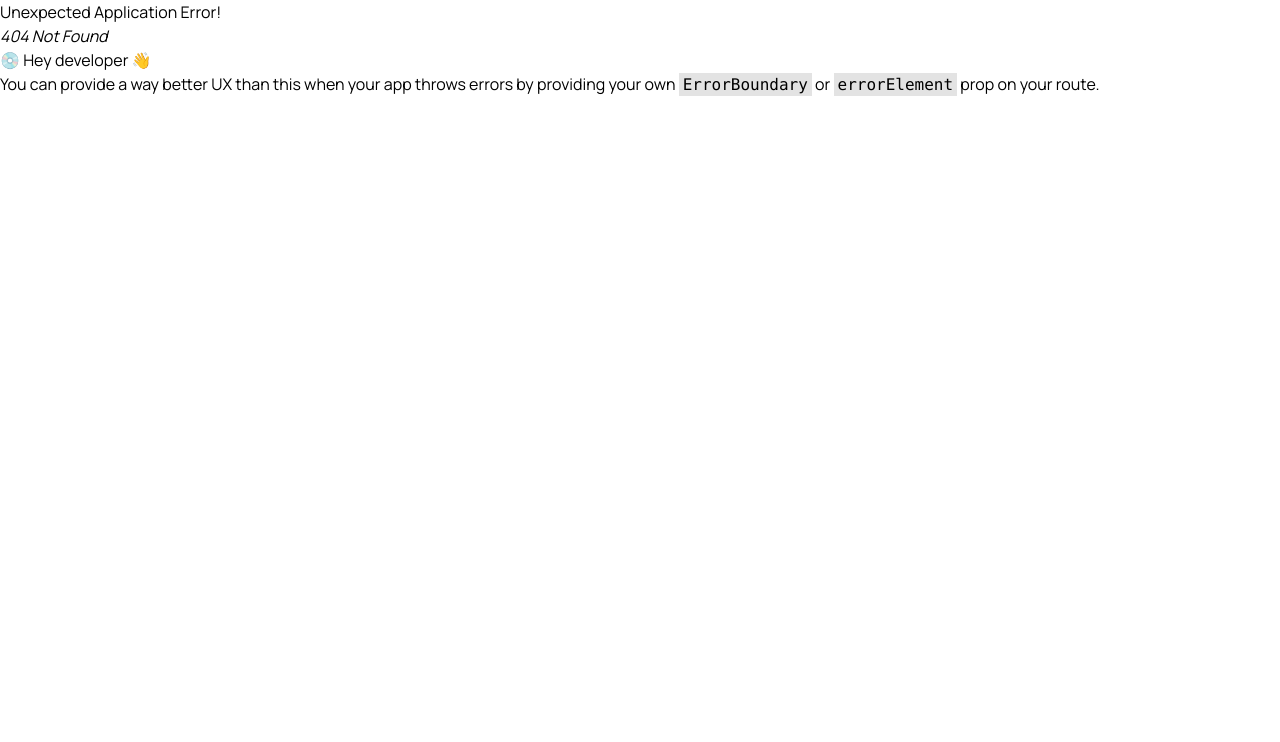
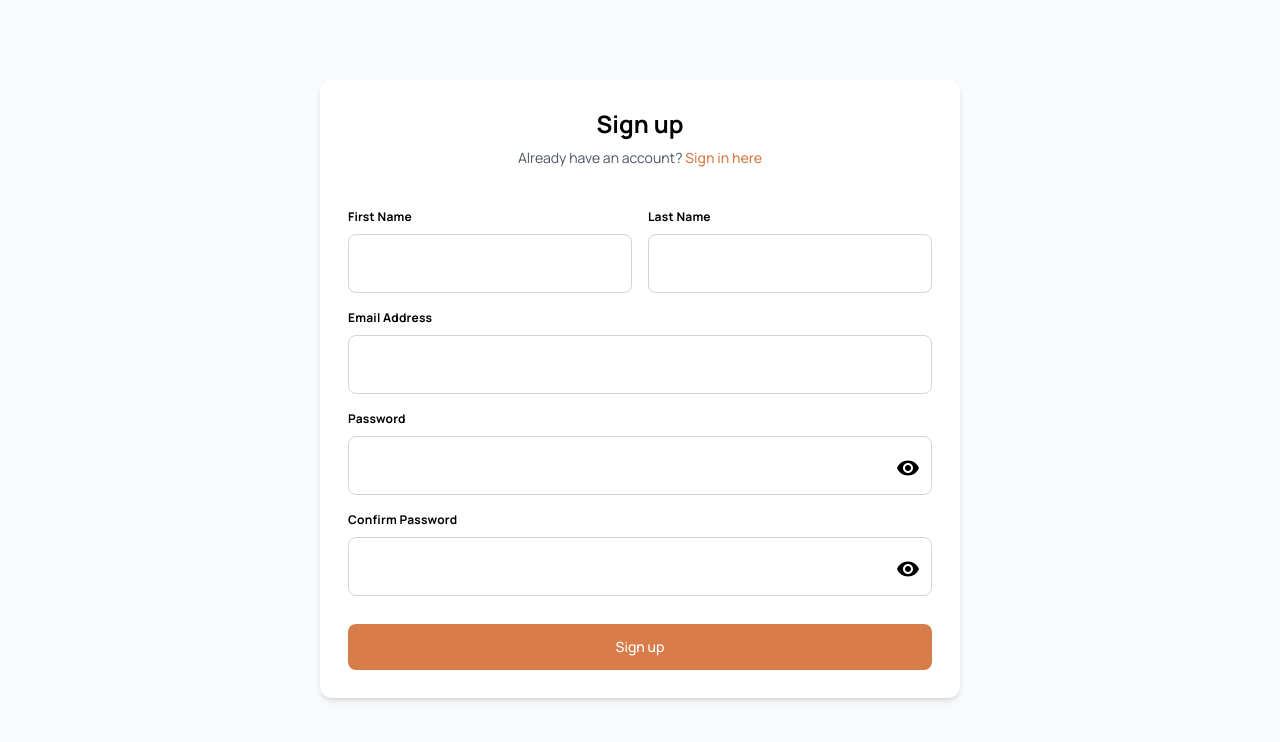
Before and after one commit to zetmosoma10/audiophile-admin, a React (Vite) app: page /register in a window 1280 px wide. Before the commit this address had no page. Shown: the top 742 px of the page. Built offline with nearby package versions, Linux system fonts and the light colour scheme.

Commit message:
implement register functionality

```diff
--- a/package.json
+++ b/package.json
@@ -16,6 +16,7 @@
     "axios": "^1.7.9",
     "dayjs": "^1.11.13",
     "jwt-decode": "^4.0.0",
+    "lodash": "^4.17.21",
     "react": "^19.0.0",
     "react-dom": "^19.0.0",
     "react-hook-form": "^7.54.2",
--- /dev/null
+++ b/src/hooks/useRegister.js
@@ -0,0 +1,17 @@
+import { useMutation } from "@tanstack/react-query";
+import axiosInstance from "./axiosInstance";
+import useAuthStore from "../stores/authStore";
+
+export const useRegister = () => {
+  const { login } = useAuthStore();
+
+  return useMutation({
+    mutationFn: async (credentials) => {
+      const { data } = await axiosInstance.post("/auth/register", credentials);
+      return data;
+    },
+    onSuccess: (data) => {
+      login(data.token);
+    },
+  });
+};
--- a/src/pages/Login.jsx
+++ b/src/pages/Login.jsx
@@ -5,7 +5,7 @@ import { loginSchema } from "../schemas/loginSchema";
 import { useLogin } from "../hooks/useLogin";
 import Input from "../components/Input";
 
-const LoginPage = () => {
+const Login = () => {
   const {
     register,
     handleSubmit,
@@ -108,4 +108,4 @@ const LoginPage = () => {
   );
 };
 
-export default LoginPage;
+export default Login;
--- /dev/null
+++ b/src/pages/Register.jsx
@@ -0,0 +1,120 @@
+import { Link, useNavigate } from "react-router-dom";
+import { useForm } from "react-hook-form";
+import _ from "lodash";
+import { zodResolver } from "@hookform/resolvers/zod";
+import { registerSchema } from "../schemas/registerSchema";
+import { useRegister } from "../hooks/useRegister";
+import Input from "../components/Input";
+
+const Register = () => {
+  const {
+    register,
+    handleSubmit,
+    reset,
+    formState: { errors },
+  } = useForm({ resolver: zodResolver(registerSchema) });
+
+  const navigate = useNavigate();
+  const { mutate, isPending, isError, error } = useRegister();
+
+  const onSubmit = (data) => {
+    const credentials = _.omit(data, ["confirmPassword"]);
+
+    mutate(credentials, {
+      onSuccess: () => {
+        reset();
+        navigate("/", { replace: true });
+      },
+      onError: (error) => {
+        console.log("Error", error);
+      },
+    });
+  };
+
+  return (
+    <div className="py-10 md:py-16 large_tablet:py-20 bg-slate-50">
+      <div className="w-11/12 mx-auto sm:w-3/4 md:w-1/2">
+        <div className="w-full px-6 py-6 bg-white shadow-md sm:p-7 rounded-xl">
+          <div className="text-center">
+            <h1 className="block text-2xl font-bold text-BLACK">Sign up</h1>
+            <p className="mt-2 text-sm text-gray-600 ">
+              Already have an account?
+              <Link
+                to="/login"
+                className="font-medium text-ORANGE decoration-2 hover:underline focus:outline-none focus:underline "
+              >
+                {" "}
+                Sign in here
+              </Link>
+            </p>
+          </div>
+
+          {isError && error?.status === 400 && (
+            <p className="mt-4 text-lg font-semibold text-center text-red-600 ">
+              {error?.response.data.message}
+            </p>
+          )}
+
+          <form onSubmit={handleSubmit(onSubmit)} className="mt-10" noValidate>
+            <div className="grid gap-y-4">
+              <div className="space-y-4 sm:grid sm:grid-cols-2 sm:space-y-0 sm:gap-x-4 ">
+                <Input
+                  label="First Name"
+                  id="firstName"
+                  //   autoFocus={true}
+                  register={register}
+                  errors={errors?.firstName}
+                />
+                <Input
+                  label="Last Name"
+                  id="lastName"
+                  register={register}
+                  errors={errors?.lastName}
+                />
+              </div>
+              <Input
+                label="Email Address"
+                type="email"
+                id="email"
+                register={register}
+                errors={errors?.email}
+              />
+              <Input
+                label="Password"
+                type="password"
+                id="password"
+                register={register}
+                errors={errors?.password}
+              />
+              <Input
+                label="Confirm Password"
+                type="password"
+                id="confirmPassword"
+                register={register}
+                errors={errors?.confirmPassword}
+              />
+              <button
+                className="inline-flex items-center justify-center w-full px-4 py-3 mt-3 text-sm font-medium text-white border border-transparent rounded-lg bg-ORANGE gap-x-2 hover:bg-LIGHT_ORANGE focus:outline-none focus:bg-LIGHT_ORANGE disabled:opacity-50 disabled:pointer-events-none"
+                disabled={isPending}
+              >
+                {isPending ? (
+                  <div
+                    className="animate-spin inline-block size-6 border-[3px] border-current border-t-transparent text-gray-50 rounded-full "
+                    role="status"
+                    aria-label="loading"
+                  >
+                    <span className="sr-only">Loading...</span>
+                  </div>
+                ) : (
+                  "Sign up"
+                )}
+              </button>
+            </div>
+          </form>
+        </div>
+      </div>
+    </div>
+  );
+};
+
+export default Register;
--- /dev/null
+++ b/src/schemas/registerSchema.js
@@ -0,0 +1,22 @@
+import { z } from "zod";
+
+export const registerSchema = z
+  .object({
+    firstName: z
+      .string()
+      .min(1, "Required")
+      .min(3, "Min 3 chars")
+      .max(50, "Max 50 chars"),
+    lastName: z
+      .string()
+      .min(1, "Required")
+      .min(3, "Min 3 chars")
+      .max(50, "Max 50 chars"),
+    email: z.string().min(1, "Required").email("Invalid email"),
+    password: z.string().min(1, "Required").min(4, "Min 4 chars"),
+    confirmPassword: z.string().min(1, "Required"),
+  })
+  .refine((data) => data.password === data.confirmPassword, {
+    message: "Passwords don't match",
+    path: ["confirmPassword"],
+  });
```
Also changed, not shown: src/routes.jsx (+7 -2 lines), 1 other file (tests, documents, lock files or other folders).
